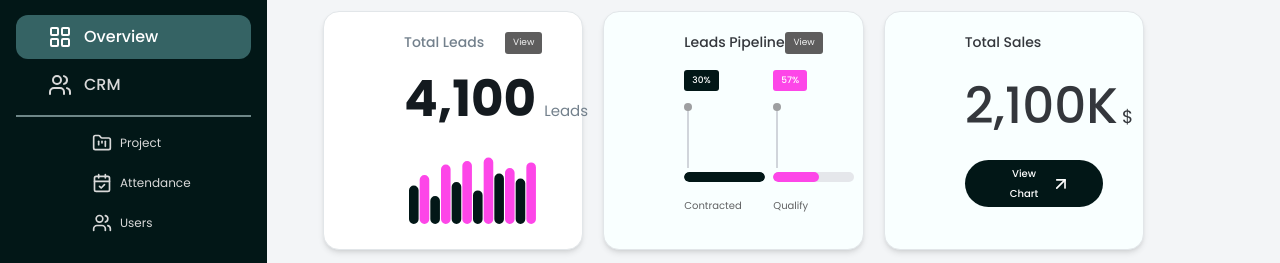
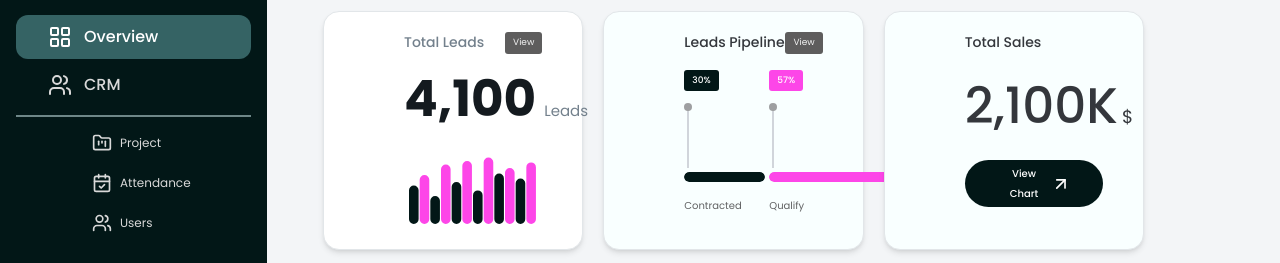
Before and after one commit to Japhetism/p23, a React (Vite) app: page / in a window 1280 px wide. Shown: the part 125-388 px from the top of the page. Built offline with nearby package versions, Linux system fonts and the light colour scheme.

Commit message:
make it progress bar dynamic

```diff
--- a/src/components/dashboard/LeadsPipelineCard.tsx
+++ b/src/components/dashboard/LeadsPipelineCard.tsx
@@ -13,7 +13,7 @@ const LeadsPipelineCard = ({ data }: LeadsPipelineCardProps) => (
         View
       </button>
     </div>
-    <div className="flex items-center gap-2">
+    <div className="flex items-center gap-1">
       {data.map((item: Pipeline, index: number) => (
         <div className="flex flex-col gap-1 items-start">
           <span
@@ -30,13 +30,16 @@ const LeadsPipelineCard = ({ data }: LeadsPipelineCardProps) => (
             <div className="w-[2px] h-[61px] bg-gray-300 -mt-1" />
           </div>
           {/* Outer track */}
-          <div className="w-[81px] h-2 bg-gray-200 rounded-full overflow-hidden h-[10px]">
+          <div
+            className="h-2 bg-gray-200 rounded-full overflow-hidden h-[10px]"
+            style={{ width: index === 0 ? "81px" : "165px" }}
+          >
             {/* Filled portion */}
             <div
               className="h-full rounded-full"
               style={{
                 background: item.color,
-                width: index === 0 ? "100%" : item.value,
+                width: index === 0 ? "100%" : `${parseFloat(item.value) + 20}%`,
               }}
             />
           </div>
```
